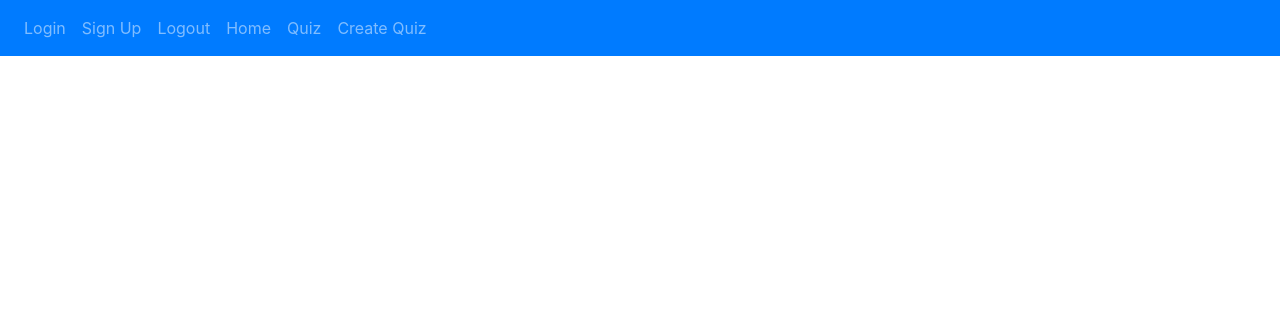
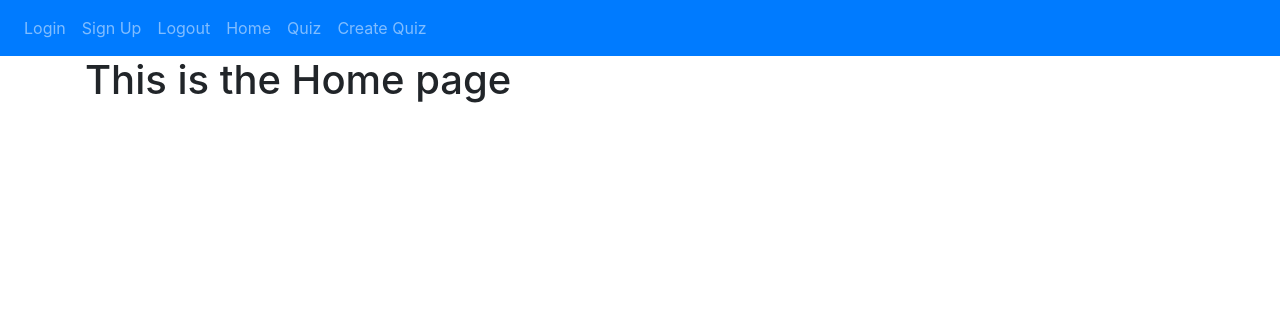
Before and after one commit to C2Meng/Education-Forum, a Flask app: page / in a window 1280 px wide. Shown: the top 316 px of the page. Run offline with Flask 3, Linux system fonts and the light colour scheme; some libraries are stand-ins or nearby versions.

Commit message:
Update home.html

```diff
--- a/website/templates/home.html
+++ b/website/templates/home.html
@@ -1 +1,5 @@
 {% extends "base.html" %} {% block title %}Home{% endblock %}
+
+{% block content %}
+<h1> This is the Home page </h1>
+{% endblock %}
```
